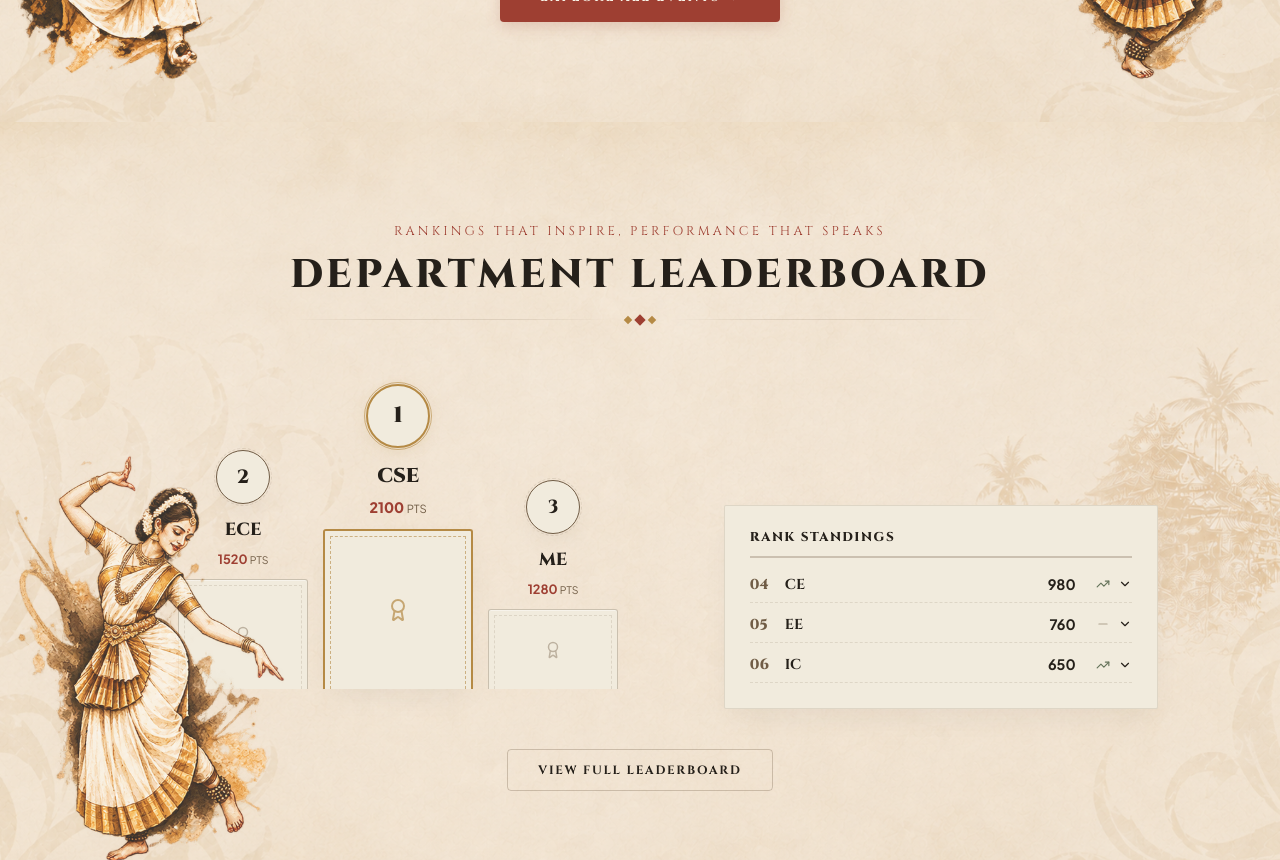
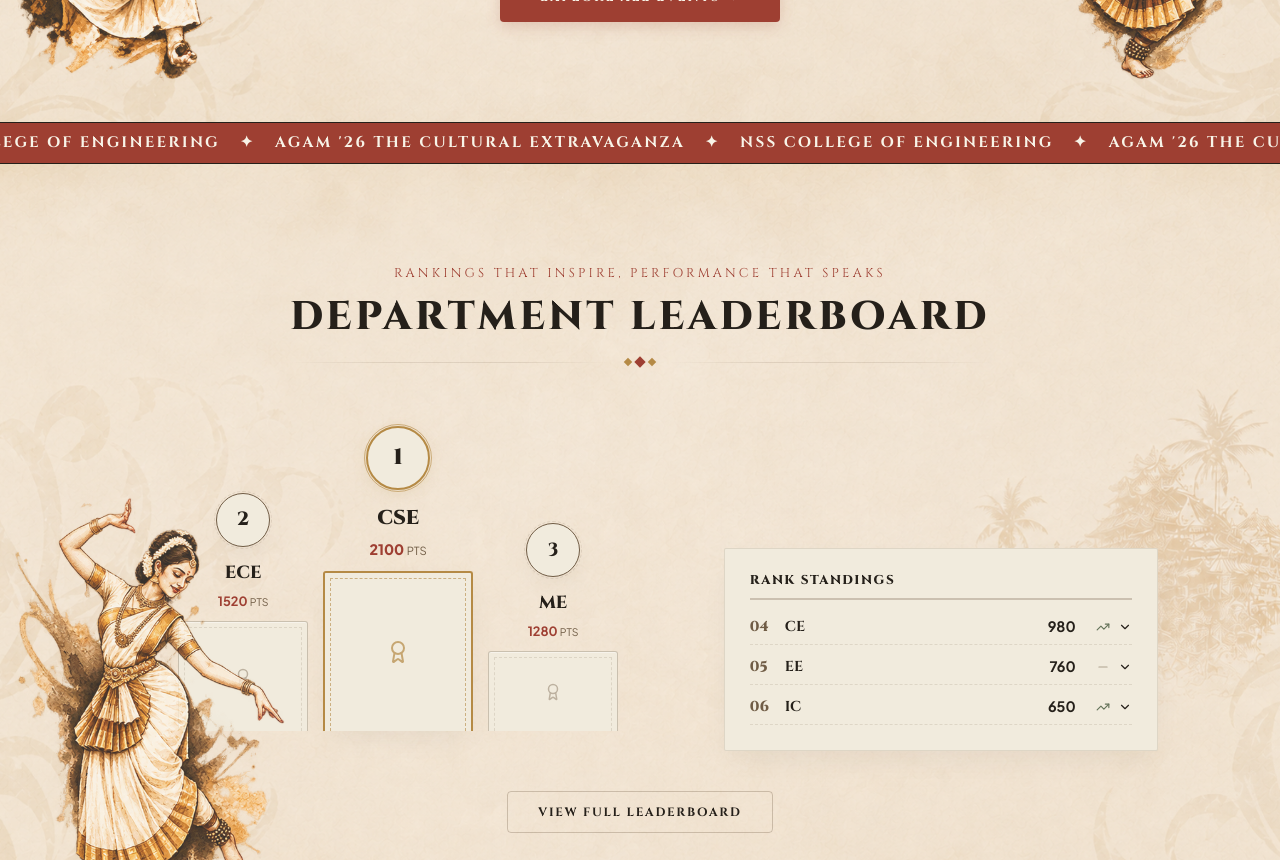
Before and after one commit to ARJYUN/agam-26, a React (Vite) app: page / in a window 1280 px wide. Shown: the part 1940-2800 px from the top of the page. Built offline with nearby package versions, Linux system fonts and the light colour scheme; a web font is replaced by a local one.

Commit message:
font selection 8

```diff
--- a/src/App.jsx
+++ b/src/App.jsx
@@ -9,6 +9,7 @@ import { Footer } from './components/Footer';
 import { AllEventsPage } from './components/AllEventsPage';
 import { RegisterModal } from './components/RegisterModal';
 import { Preloader } from './components/Preloader';
+import { MarqueeDivider } from './components/MarqueeDivider';
 
 function App() {
   const [isRegisterOpen, setIsRegisterOpen] = useState(false);
@@ -91,8 +92,14 @@ function App() {
             {/* Categories and Event registration details */}
             <EventRegistration onOpenRegisterModal={handleOpenRegisterModal} />
 
+            {/* Infinite Marquee Divider */}
+            <MarqueeDivider />
+
             {/* Expandable Department standings */}
             <Leaderboard />
+
+            {/* Infinite Marquee Divider */}
+            <MarqueeDivider />
 
             {/* Organizing committee grid with custom vector avatars */}
             <OrganizingTeam />
--- a/src/components/Header.jsx
+++ b/src/components/Header.jsx
@@ -1,5 +1,5 @@
 import React, { useState, useEffect } from 'react';
-import { Menu, X, Heart } from 'lucide-react';
+import { Menu, X, Ticket } from 'lucide-react';
 import { InstagramIcon } from './SocialIcons';
 
 export const Header = ({ onOpenRegisterModal }) => {
@@ -210,7 +210,7 @@ export const Header = ({ onOpenRegisterModal }) => {
             <InstagramIcon size={14} />
           </a>
 
-          {/* Heart icon or Register button */}
+          {/* Ticket icon or Register button */}
           <button
             onClick={() => onOpenRegisterModal()}
             style={{
@@ -241,7 +241,7 @@ export const Header = ({ onOpenRegisterModal }) => {
             className="interactive-element"
             data-cursor-text="PASS"
           >
-            <Heart size={14} fill="currentColor" />
+            <Ticket size={14} />
           </button>
         </nav>
 
--- a/src/components/Leaderboard.jsx
+++ b/src/components/Leaderboard.jsx
@@ -391,14 +391,16 @@ export const Leaderboard = () => {
           </div>
         </ScrollReveal>
 
+      </div>
+
       {/* Full standing popover drawer overlay */}
       {showFullLeaderboard && (
         <div style={{
           position: 'fixed',
           top: 0, left: 0, width: '100%', height: '100%',
-            backgroundColor: 'rgba(37, 32, 26, 0.4)',
-            backdropFilter: 'blur(3px)',
-            zIndex: 1000,
+          backgroundColor: 'rgba(21, 19, 17, 0.7)',
+          backdropFilter: 'blur(8px)',
+          zIndex: 9998,
           display: 'flex',
           alignItems: 'center',
           justifyContent: 'center',
@@ -406,45 +408,80 @@ export const Leaderboard = () => {
         }}>
           <div style={{
             width: '100%',
-              maxWidth: '600px',
+            maxWidth: '650px',
             backgroundColor: 'var(--bg-primary)',
-              border: '1px solid var(--border-color)',
-              borderRadius: '3px',
-              boxShadow: '0 20px 40px rgba(0,0,0,0.15)',
-              padding: '30px',
-              position: 'relative'
+            backgroundImage: 'url(/bg.png)',
+            border: '2px solid var(--accent-gold)',
+            borderRadius: '8px',
+            boxShadow: '0 30px 60px rgba(0,0,0,0.3)',
+            padding: 'clamp(20px, 5vw, 40px)',
+            position: 'relative',
+            maxHeight: '90vh',
+            overflowY: 'auto'
           }}>
             <button
               onClick={() => setShowFullLeaderboard(false)}
               style={{
-                  position: 'absolute', right: '20px', top: '20px',
-                  background: 'none', border: 'none', cursor: 'pointer',
-                  color: 'var(--text-deep)'
+                position: 'absolute', right: 'clamp(10px, 3vw, 20px)', top: 'clamp(10px, 3vw, 20px)',
+                background: 'rgba(37, 32, 26, 0.05)', border: '1px solid var(--border-color)',
+                cursor: 'pointer', borderRadius: '50%', width: 'clamp(28px, 6vw, 36px)', height: 'clamp(28px, 6vw, 36px)',
+                color: 'var(--accent-red)', display: 'flex', alignItems: 'center', justifyContent: 'center',
+                fontWeight: 'bold', fontSize: 'clamp(1rem, 4vw, 1.2rem)', transition: 'all 0.3s'
+              }}
+              onMouseEnter={(e) => {
+                e.currentTarget.style.backgroundColor = 'var(--accent-red)';
+                e.currentTarget.style.color = '#fff';
+              }}
+              onMouseLeave={(e) => {
+                e.currentTarget.style.backgroundColor = 'rgba(37, 32, 26, 0.05)';
+                e.currentTarget.style.color = 'var(--accent-red)';
               }}
             >
-                Close &times;
+              &times;
             </button>
 
-              <h3 style={{ fontFamily: 'var(--font-display)', textTransform: 'uppercase', fontSize: '1.4rem', marginBottom: '20px' }}>
+            <div style={{ textAlign: 'center', marginBottom: 'clamp(15px, 4vw, 30px)' }}>
+              <h3 style={{ fontFamily: 'var(--font-display)', color: 'var(--accent-gold)', textTransform: 'uppercase', fontSize: 'clamp(1.3rem, 5vw, 2rem)', margin: '0 0 10px 0' }}>
                 Complete Standings
               </h3>
+              <div style={{ width: '60px', height: '2px', backgroundColor: 'var(--accent-red)', margin: '0 auto' }} />
+            </div>
 
-              <div style={{ display: 'flex', flexDirection: 'column', gap: '12px', maxHeight: '400px', overflowY: 'auto', paddingRight: '10px' }}>
-                {departmentStandings.map((deptRow) => (
-                  <div key={deptRow.dept} style={{ display: 'flex', justifyContent: 'space-between', borderBottom: '1px solid var(--border-color)', paddingBottom: '8px' }}>
-                    <div style={{ display: 'flex', gap: '15px' }}>
-                      <span><strong>{deptRow.rank}</strong></span>
-                      <span>{deptRow.name} ({deptRow.dept})</span>
+            <div style={{ display: 'flex', flexDirection: 'column', gap: '8px' }}>
+              {departmentStandings.map((deptRow, index) => (
+                <div key={deptRow.dept} style={{
+                  display: 'flex',
+                  justifyContent: 'space-between',
+                  alignItems: 'center',
+                  backgroundColor: index < 3 ? 'var(--bg-tertiary)' : 'transparent',
+                  border: '1px solid var(--border-color)',
+                  borderRadius: '4px',
+                  padding: 'clamp(8px, 2vw, 12px) clamp(10px, 3vw, 20px)'
+                }}>
+                  <div style={{ display: 'flex', alignItems: 'center', gap: 'clamp(10px, 3vw, 20px)' }}>
+                    <span style={{
+                      fontFamily: 'var(--font-display)',
+                      fontSize: 'clamp(1.1rem, 4vw, 1.5rem)',
+                      fontWeight: 'bold',
+                      color: index === 0 ? '#D4AF37' : index === 1 ? '#9E9E9E' : index === 2 ? '#CD7F32' : 'var(--text-muted)',
+                      minWidth: '25px',
+                      textAlign: 'center'
+                    }}>
+                      {deptRow.rank}
+                    </span>
+                    <span style={{ fontFamily: 'var(--font-sans)', fontWeight: '600', fontSize: 'clamp(0.9rem, 3.5vw, 1.1rem)', color: 'var(--text-deep)' }}>
+                      {deptRow.name} <span style={{ opacity: 0.5, fontSize: 'clamp(0.7rem, 2.5vw, 0.9rem)', fontWeight: 'normal' }}>({deptRow.dept})</span>
+                    </span>
                   </div>
-                    <span><strong>{deptRow.points} PTS</strong></span>
+                  <span style={{ fontFamily: 'var(--font-sans)', fontWeight: 'bold', color: 'var(--accent-red)', fontSize: 'clamp(0.9rem, 4vw, 1.2rem)', whiteSpace: 'nowrap' }}>
+                    {deptRow.points} <span style={{ fontSize: 'clamp(0.6rem, 2vw, 0.8rem)', opacity: 0.6 }}>PTS</span>
+                  </span>
                 </div>
               ))}
             </div>
           </div>
         </div>
       )}
-
-      </div>
     </section>
   );
 };
--- /dev/null
+++ b/src/components/MarqueeDivider.jsx
@@ -0,0 +1,40 @@
+import React from 'react';
+
+export const MarqueeDivider = () => {
+  const textContent = (
+    <span style={{ display: 'flex', alignItems: 'center' }}>
+      <span style={{ margin: '0 20px' }}>✦</span> AGAM '26 THE CULTURAL EXTRAVAGANZA
+      <span style={{ margin: '0 20px' }}>✦</span> NSS COLLEGE OF ENGINEERING
+      <span style={{ margin: '0 20px' }}>✦</span> AGAM '26 THE CULTURAL EXTRAVAGANZA
+      <span style={{ margin: '0 20px' }}>✦</span> NSS COLLEGE OF ENGINEERING
+    </span>
+  );
+
+  return (
+    <div style={{
+      backgroundColor: 'var(--accent-red)',
+      color: 'var(--bg-primary)',
+      padding: '8px 0',
+      borderTop: '1.5px solid var(--text-deep)',
+      borderBottom: '1.5px solid var(--text-deep)',
+      width: '100%',
+      overflow: 'hidden'
+    }}>
+      <div className="marquee-container">
+        <div className="marquee-content" style={{
+          fontFamily: 'var(--font-display)',
+          fontSize: '0.95rem',
+          letterSpacing: '0.15em',
+          fontWeight: 'bold',
+          textTransform: 'uppercase'
+        }}>
+          {/* We repeat the content a few times to create the seamless loop */}
+          {textContent}
+          {textContent}
+          {textContent}
+          {textContent}
+        </div>
+      </div>
+    </div>
+  );
+};
--- a/src/components/OrganizingTeam.jsx
+++ b/src/components/OrganizingTeam.jsx
@@ -76,7 +76,7 @@ export const OrganizingTeam = () => {
           <div style={{ marginBottom: '60px' }}>
             <h2 style={{
               fontFamily: 'var(--font-malayalam)',
-              fontSize: 'clamp(4.5rem, 12vw, 5.5rem)',
+              fontSize: 'clamp(2.5rem, 12vw, 5.5rem)',
               fontWeight: '900',
               color: 'var(--accent-gold)',
               letterSpacing: '-0.02em',
--- a/src/index.css
+++ b/src/index.css
@@ -633,8 +633,25 @@ p,
   img[alt="decorative right"] {
     width: 100px !important;
   }
+}
 
-  .footer-section {
-    padding: 40px 16px 30px 16px !important;
-  }
+/* Infinite Marquee Animation */
+@keyframes marquee-scroll {
+  0% { transform: translateX(0); }
+  100% { transform: translateX(-50%); }
 }
+
+.marquee-container {
+  overflow: hidden;
+  white-space: nowrap;
+  display: flex;
+}
+
+.marquee-content {
+  display: flex;
+  animation: marquee-scroll 35s linear infinite;
+}
+
+.marquee-content:hover {
+  animation-play-state: paused;
+}
```
Lines whose indentation alone changed are shown as unchanged.
